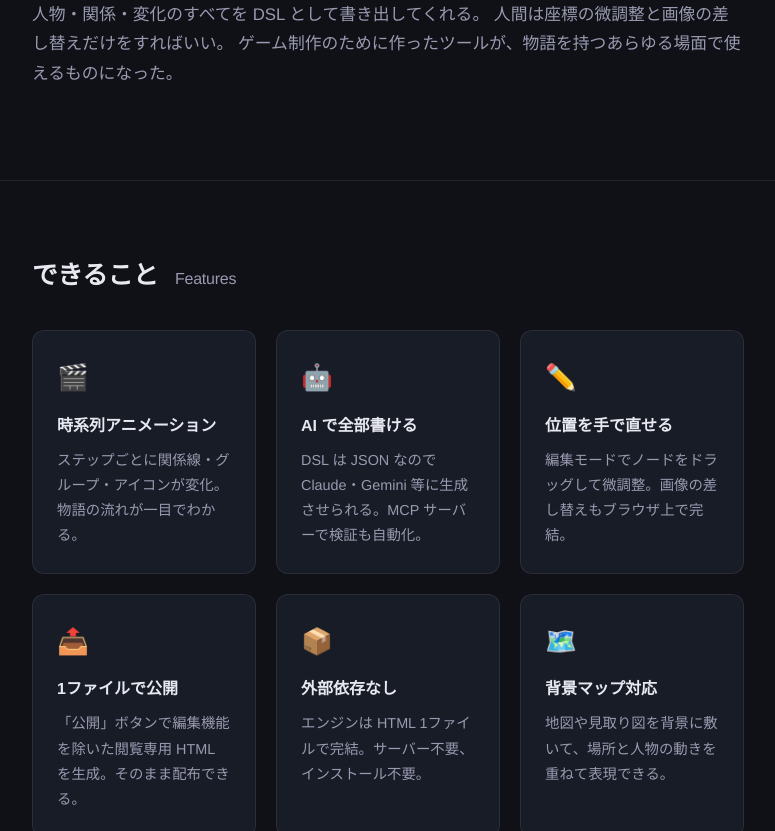
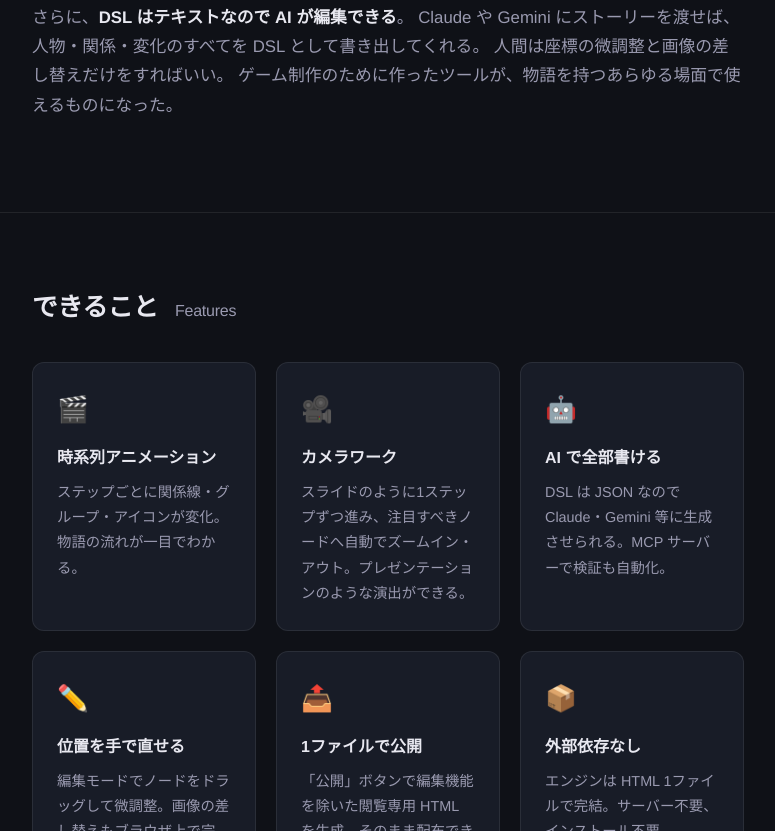
Before and after one commit to konohana-alt/kankeizu, a plain HTML site: page docs/index.html in a window 1280 px wide. Shown: the part 1667-2498 px from the top of the page, without its empty margins (252-1027 px from the left). Drawn offline with Linux system fonts and the light colour scheme.

Commit message:
Add camera work feature to landing page

```diff
--- a/docs/index.html
+++ b/docs/index.html
@@ -238,7 +238,7 @@
       <div class="hero-badge">オープンソース · MIT License</div>
       <h1>テキストで書ける、<br><em>動く人物相関図</em></h1>
       <p class="hero-sub">
-        JSON（DSL）で物語の構造を記述するだけで、人物の関係変化がステップごとにアニメーションで再生される。DSL の生成は AI に任せられる。
+        JSON（DSL）で物語の構造を記述するだけで、人物の関係変化がステップごとにアニメーションで再生される。スライドのように進み、注目すべきノードへカメラがズームインする。DSL の生成は AI に任せられる。
       </p>
       <div class="btn-group">
         <a class="btn btn-primary" href="https://github.com/konohana-alt/kankeizu/releases/download/v1.0.0/bastille_demo.html">
@@ -315,6 +315,11 @@
           <div class="icon">🎬</div>
           <h3>時系列アニメーション</h3>
           <p>ステップごとに関係線・グループ・アイコンが変化。物語の流れが一目でわかる。</p>
+        </div>
+        <div class="feature-card">
+          <div class="icon">🎥</div>
+          <h3>カメラワーク</h3>
+          <p>スライドのように1ステップずつ進み、注目すべきノードへ自動でズームイン・アウト。プレゼンテーションのような演出ができる。</p>
         </div>
         <div class="feature-card">
           <div class="icon">🤖</div>
```
